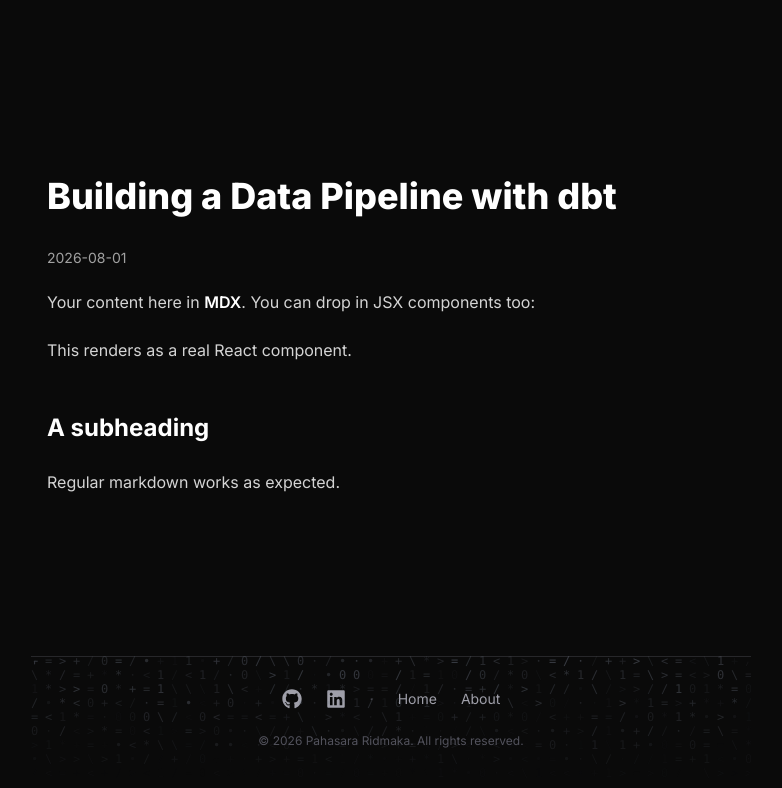
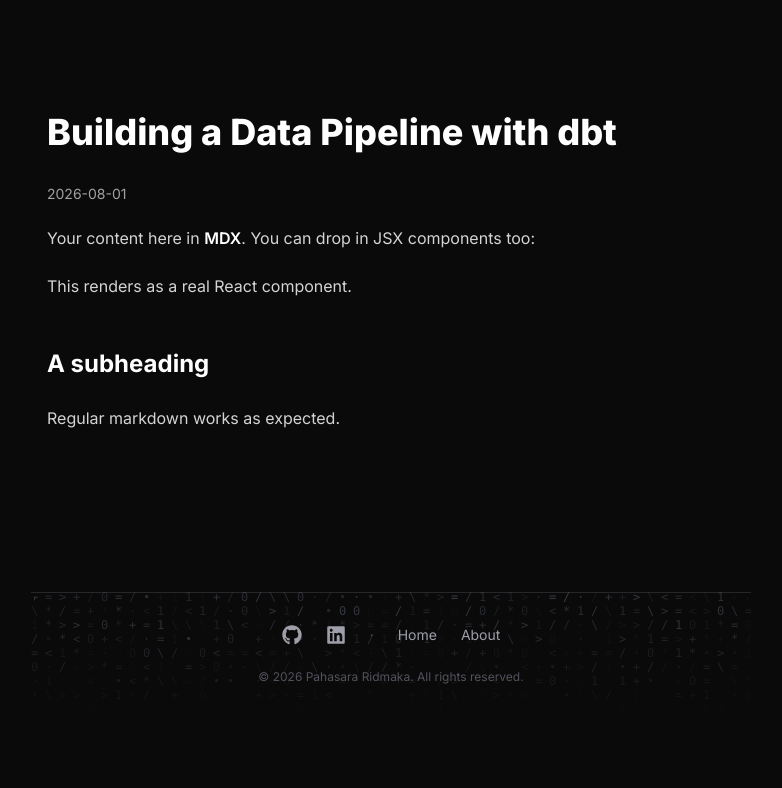
Before and after one commit to pahasara-ridmaka/portfolio-v2, a Next.js app: page /blog/my-first-post in a window 1280 px wide. Shown: the top 788 px of the page, without its empty margins (249-1031 px from the left). Built offline with nearby package versions, Linux system fonts and the light colour scheme.

Commit message:
refactor: adjust body margin in RootLayout for improved spacing

```diff
--- a/app/layout.tsx
+++ b/app/layout.tsx
@@ -26,7 +26,7 @@ export const metadata: Metadata = {
 export default function RootLayout({ children }: { children: React.ReactNode }) {
   return (
     <html lang="en" className={`${inter.variable} scroll-smooth`}>
-      <body className="min-h-screen bg-background text-foreground antialiased selection:bg-accent selection:text-white overflow-x-hidden dark max-w-3xl mx-auto px-4 sm:px-6 mt-16 sm:mt-28">
+      <body className="min-h-screen bg-background text-foreground antialiased selection:bg-accent selection:text-white overflow-x-hidden dark max-w-3xl mx-auto px-4 sm:px-6 mt-12 ">
         <SoundEffects />
         <AnimatedTemplate>
           {children}
```
